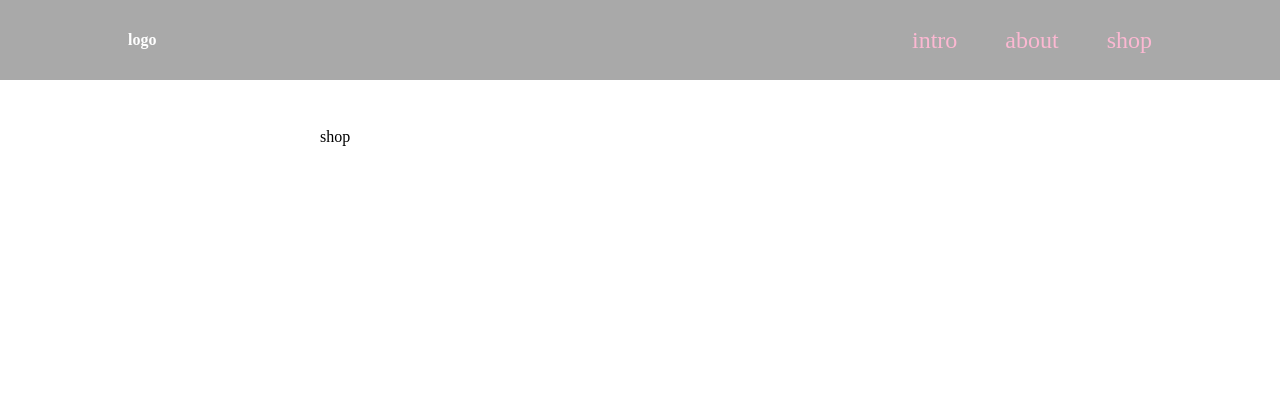
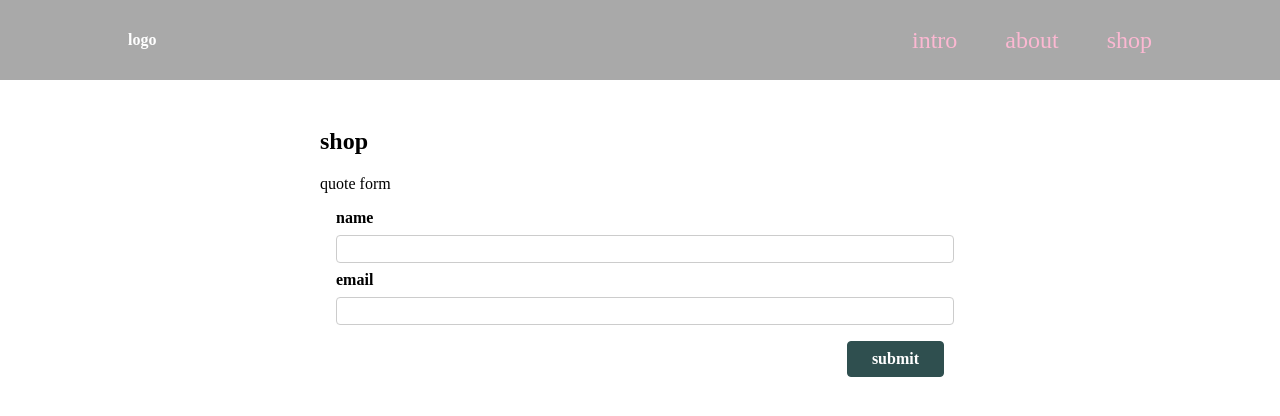
Before and after one commit to swagfinger/swagfinger-testing-react-router-5-and-forms-and-fetching-firebase-data, a React (Create React App) app: page /shop in a window 1280 px wide. Shown: the top 416 px of the page. Built offline with nearby package versions, Linux system fonts and the light colour scheme.

Commit message:
basic form

```diff
--- /dev/null
+++ b/src/components/forms/QuoteForm.js
@@ -0,0 +1,23 @@
+import classes from './QuoteForm.module.css';
+
+export const QuoteForm = () => {
+  return (
+    <>
+      quote form
+      <form className={classes.form}>
+        <div className={classes.control}>
+          <label htmlFor='name'>name</label>
+          <input type='text' required id='name' />
+        </div>
+        <div className={classes.control}>
+          <label htmlFor='email'>email</label>
+          <input type='text' required id='email' />
+        </div>
+        {/* put multicheckbox here... */}
+        <div className={classes.actions}>
+          <button>submit</button>
+        </div>
+      </form>
+    </>
+  );
+};
--- /dev/null
+++ b/src/components/forms/QuoteForm.module.css
@@ -0,0 +1,45 @@
+.form {
+  padding: 1rem;
+}
+
+.control {
+  margin-bottom: 0.5rem;
+}
+
+.control label {
+  display: block;
+  font-weight: bold;
+  margin-bottom: 0.5rem;
+}
+
+.control input,
+.control textarea {
+  display: block;
+  font: inherit;
+  border-radius: 4px;
+  border: 1px solid #ccc;
+  padding: 0.25rem;
+  width: 100%;
+}
+
+.actions {
+  margin-top: 1rem;
+  text-align: right;
+}
+
+.actions button {
+  font: inherit;
+  cursor: pointer;
+  background-color: darkslategray;
+  color: white;
+  padding: 0.5rem 1.5rem;
+  border: 1px solid darkslategray;
+  border-radius: 4px;
+  font-weight: bold;
+}
+
+.actions button:hover,
+.actions button:active {
+  background-color: darkgrey;
+  border-color: darkgrey;
+}
--- /dev/null
+++ b/src/components/forms/index.js
@@ -0,0 +1 @@
+export * from './QuoteForm';
--- a/src/pages/Shop.js
+++ b/src/pages/Shop.js
@@ -1,3 +1,9 @@
+import { QuoteForm } from '../components/forms';
 export const Shop = () => {
-  return <div>shop</div>;
+  return (
+    <section>
+      <h1>shop</h1>
+      <QuoteForm />
+    </section>
+  );
 };
```
Also changed, not shown: 1 other file (tests, documents, lock files or other folders).
